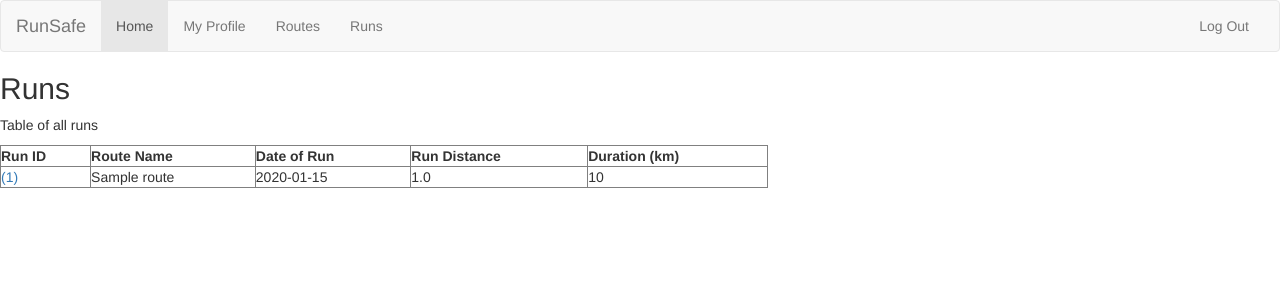
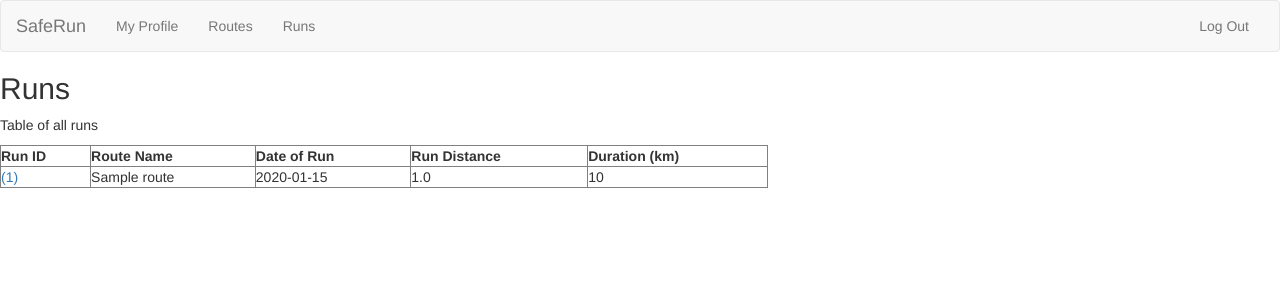
Before and after one commit to bekkam/hackbright-project, a Flask app: page /runs in a window 1280 px wide. Shown: the top 300 px of the page. Run offline with Flask 2, Linux system fonts and the light colour scheme; tables that the repository leaves empty hold one stand-in row (values such as "Sample post"); some libraries are stand-ins or nearby versions.

```diff
--- a/templates/base.html
+++ b/templates/base.html
@@ -29,11 +29,11 @@
         <span class="icon-bar"></span>
         <span class="icon-bar"></span>
       </button>
-      <a class="navbar-brand" href="#">RunSafe</a>
+      <a class="navbar-brand" href="/">SafeRun</a>
     </div>
     <div id="navbar" class="navbar-collapse collapse">
       <ul class="nav navbar-nav">
-        <li class="active"><a href="/">Home</a></li>
+        <!-- <li class="active"><a href="/">Home</a></li> -->
         <li><a href="/profile">My Profile</a></li>
         <li><a href="/routes">Routes</a></li>
         <li><a href="/runs">Runs</a></li>
```
Also changed, not shown: templates/index.html (+4 -3 lines).
